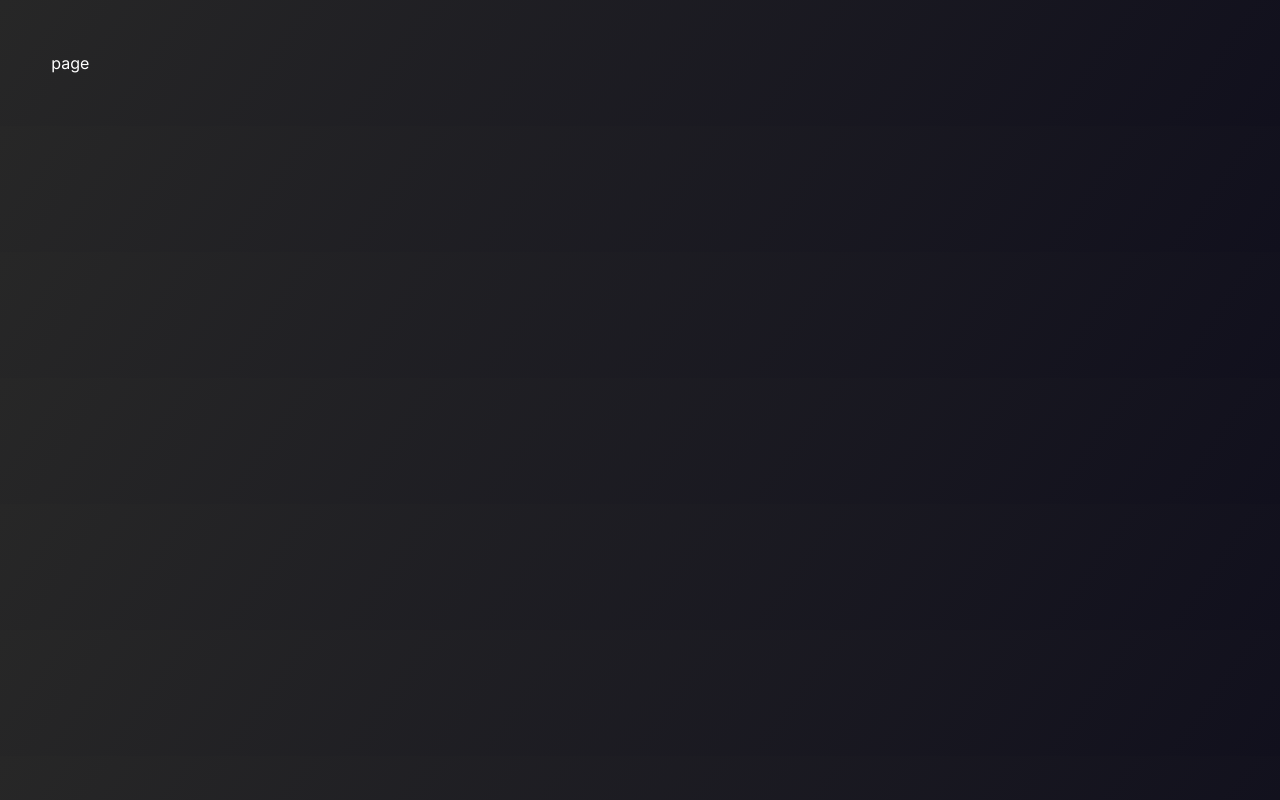
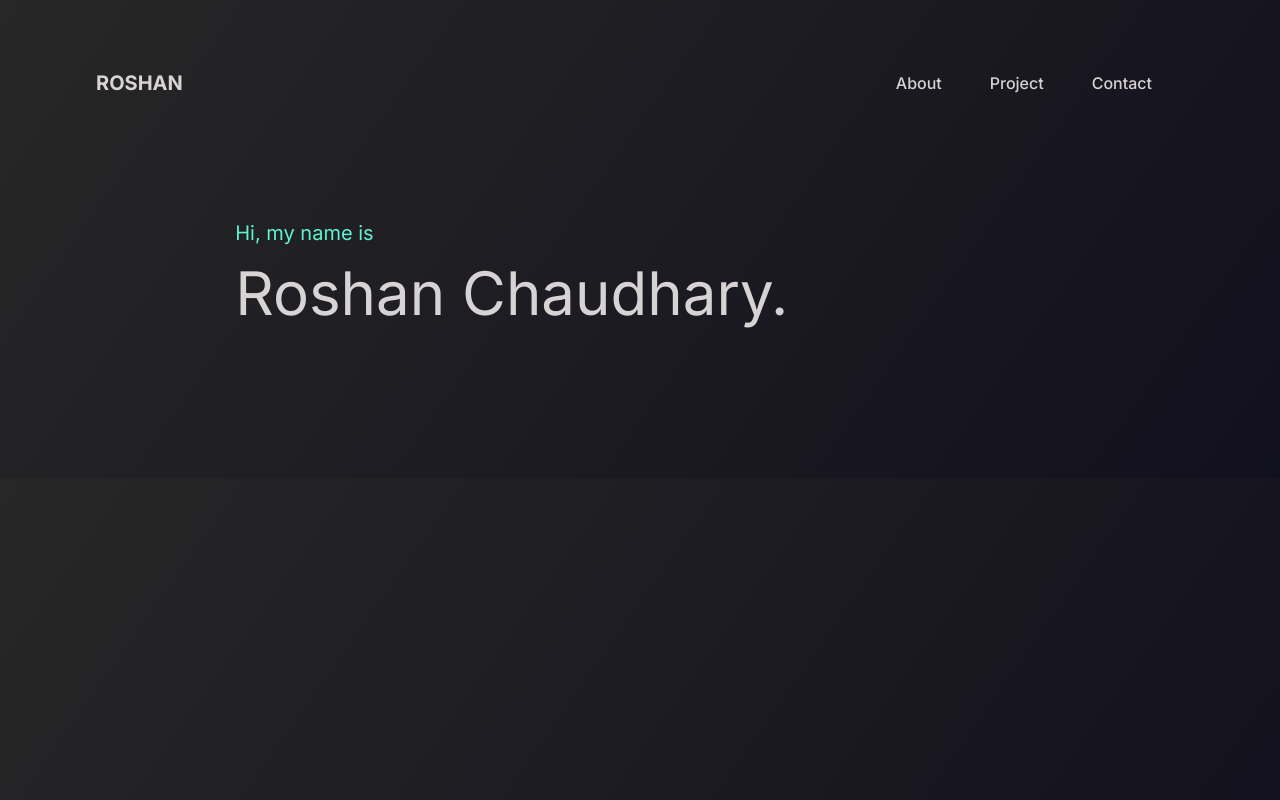
Before and after one commit to Roshanchau/Roshan-Chaudhary, a Next.js app: page / in a window 1280 px wide. Built offline with nearby package versions, Linux system fonts and the light colour scheme.

Commit message:
navbar and hero  section initialized.

```diff
--- /dev/null
+++ b/app/components/hero.tsx
@@ -0,0 +1,14 @@
+const Hero = () => {
+  return (
+    <div className="flex-col items-center justify-center text-left p-10">
+      <div className="leading-[60px]">
+        <h2 className="font-normal text-xl text-[rgb(95,241,208)] mb-4">
+          Hi, my name is
+        </h2>
+        <h1 className="text-[60px]">Roshan Chaudhary.</h1>
+      </div>
+    </div>
+  );
+};
+
+export default Hero;
--- /dev/null
+++ b/app/components/main-nav.tsx
@@ -0,0 +1,40 @@
+"use client"
+
+import {cn} from "../lib/utils";
+import Link from "next/link";
+import { usePathname } from "next/navigation";
+
+interface MainNavProps{
+    data: String[];
+}
+
+const MainNav: React.FC<MainNavProps>=({
+    data
+})=>{
+    const pathname= usePathname()
+
+    const routes= data.map((route)=>({
+        label: route
+    }))
+
+    return (
+        <nav
+        className="mx-8 flex items-center space-x-4 lg:space-x-12"
+    >
+        {
+            routes.map((route)=>(
+                <Link
+                href={`/`}
+                    className={cn(
+                        "text-base font-medium  transition-colors hover:text-neutral-400"
+                    )}
+                >
+                    {route.label}
+                </Link>
+            ))
+        }
+    </nav>
+    )
+}
+
+export default MainNav;
--- /dev/null
+++ b/app/components/navbar.tsx
@@ -0,0 +1,22 @@
+import Link from "next/link";
+import Container from "../components/ui/container";
+import MainNav from "../components/main-nav";
+
+export const revalidate=0;
+
+const Navbar = async () => {
+  return (
+    <div>
+      <Container>
+        <div className=" px-4 sm:px-6 lg:px-8 flex h-16 items-center justify-between">
+          <Link href="/" className="ml-4 flex lg:ml-0 gap-x-2">
+            <p className="font-bold text-xl">ROSHAN</p>
+          </Link>
+          <MainNav data={['About' , 'Project' , 'Contact']} />
+        </div>
+      </Container>
+    </div>
+  );
+};
+
+export default Navbar;
--- /dev/null
+++ b/app/components/ui/container.tsx
@@ -0,0 +1,15 @@
+interface ContainerProps{
+    children: React.ReactNode
+}
+
+const Container: React.FC<ContainerProps>=({
+    children
+})=>{
+    return(
+        <div className="mx-auto max-w-6xl">
+            {children}
+        </div>
+    )
+}
+
+export default Container
--- a/app/globals.css
+++ b/app/globals.css
@@ -4,8 +4,9 @@
 
 :root {
     background: linear-gradient(125.17deg, #272727 0%, #11101d 100%);
-    color: white;
+    color: rgba(249, 244, 244, 0.848);
     padding: 4%;
+    font-family: Calibre, Inter, "San Francisco", "SF Pro Text", -apple-system, system-ui, sans-serif;
 
     --black-gradient: linear-gradient(
       144.39deg,
--- a/app/layout.tsx
+++ b/app/layout.tsx
@@ -1,6 +1,7 @@
 import type { Metadata } from "next";
 import { Inter } from "next/font/google";
 import "./globals.css";
+import Navbar from "./components/navbar";
 
 const inter = Inter({ subsets: ["latin"] });
 
@@ -16,7 +17,10 @@ export default function RootLayout({
 }>) {
   return (
     <html lang="en">
-      <body className={inter.className}>{children}</body>
+      <body className={inter.className}>
+        <Navbar/>
+        {children}
+        </body>
     </html>
   );
 }
--- /dev/null
+++ b/app/lib/utils.ts
@@ -0,0 +1,6 @@
+import {type ClassValue , clsx} from "clsx"
+import {twMerge} from "tailwind-merge"
+
+export function cn(...inputs: ClassValue[]){
+    return twMerge(clsx(inputs))
+}
--- a/app/page.tsx
+++ b/app/page.tsx
@@ -1,8 +1,10 @@
-import React from 'react'
+import Hero from "./components/hero"
 
 const page=()=> {
   return (
-    <div className=''>page</div>
+    <div className="flex-col items-center justify-center p-16 ml-20">
+      <Hero/>
+    </div>
   )
 }
 
```
Also changed, not shown: package.json (+6 -4 lines), 1 other file (tests, documents, lock files or other folders).
